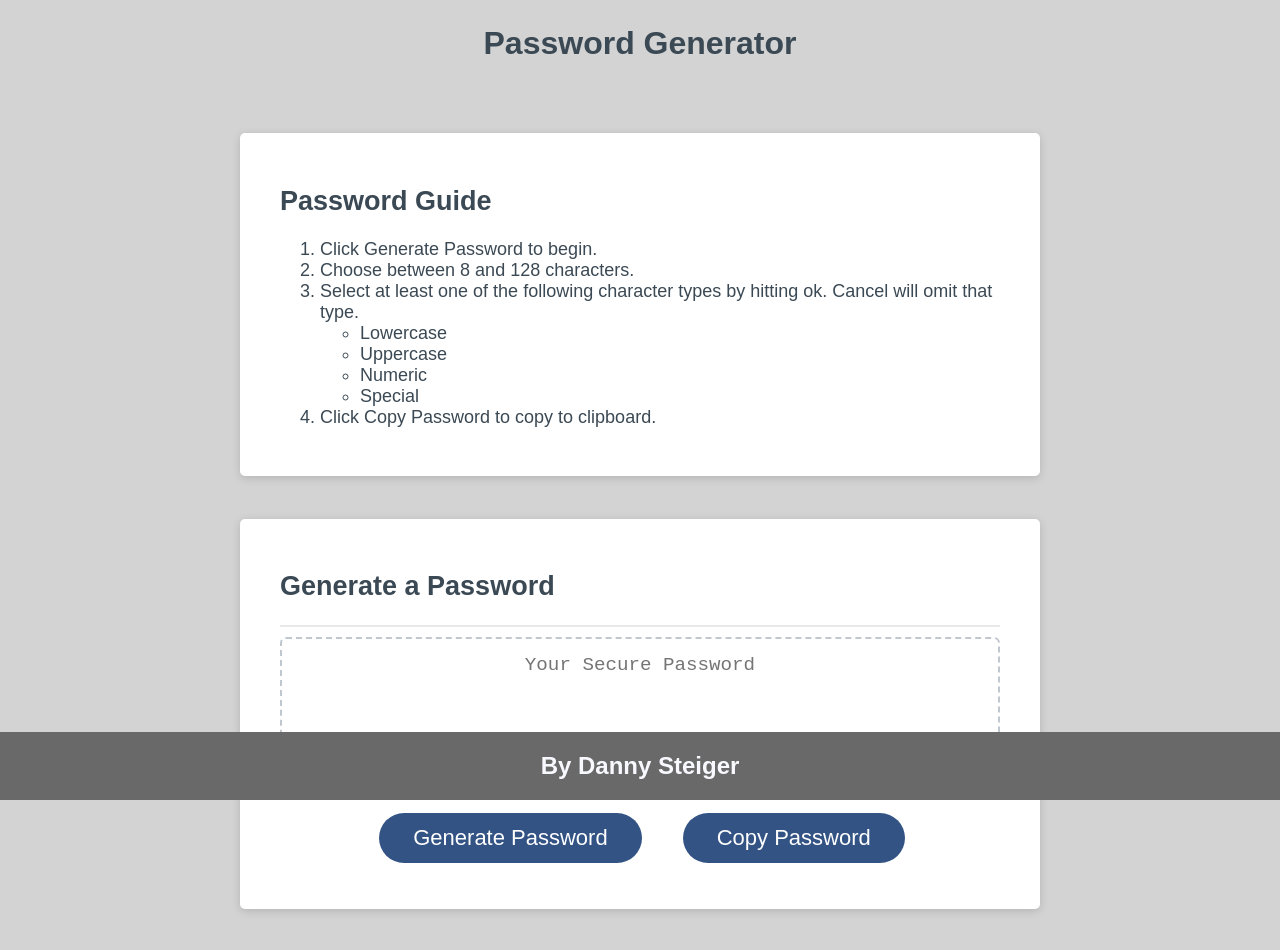
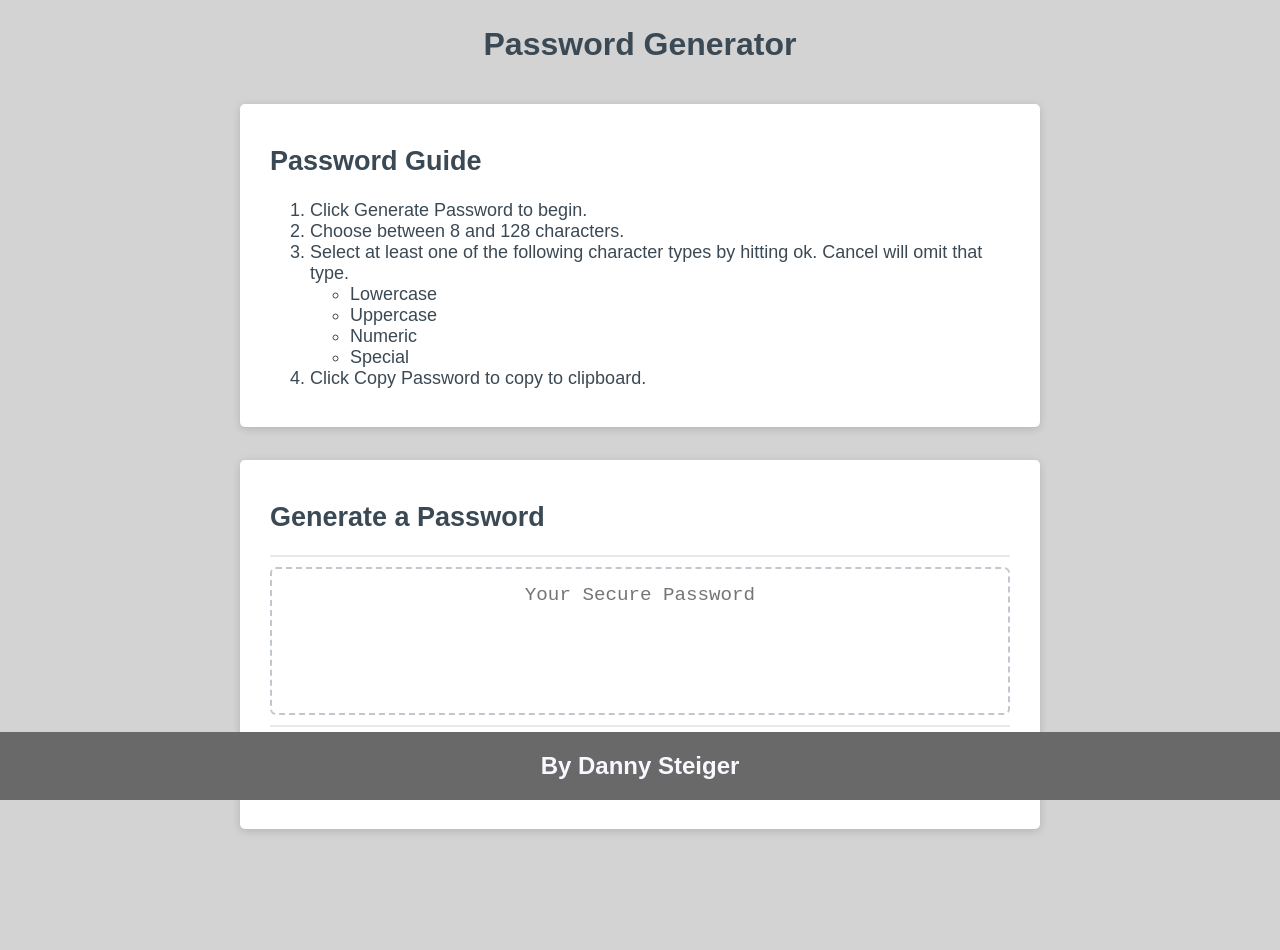
Before and after one commit to ddsteig/pass-gen, a plain HTML site: page index.html in a window 1280 px wide. Drawn offline with Linux system fonts and the light colour scheme.

Commit message:
Adjusted some of the padding in style.css

```diff
--- a/style.css
+++ b/style.css
@@ -22,14 +22,13 @@ body {
 }
 
 .wrapper {
-  padding-top: 30px;
+  padding-top: 20px;
   padding-left: 20px;
   padding-right: 20px;
 }
 
 header {
   text-align: center;
-  padding: 20px;
   padding-top: 0px;
   color: hsl(206, 17%, 28%);
 }
@@ -43,7 +42,7 @@ header {
   font-size: 18px;
   margin: 0 auto;
   max-width: 800px;
-  padding: 30px 40px;
+  padding: 20px 30px;
 }
 
 .card-header::after {
```
